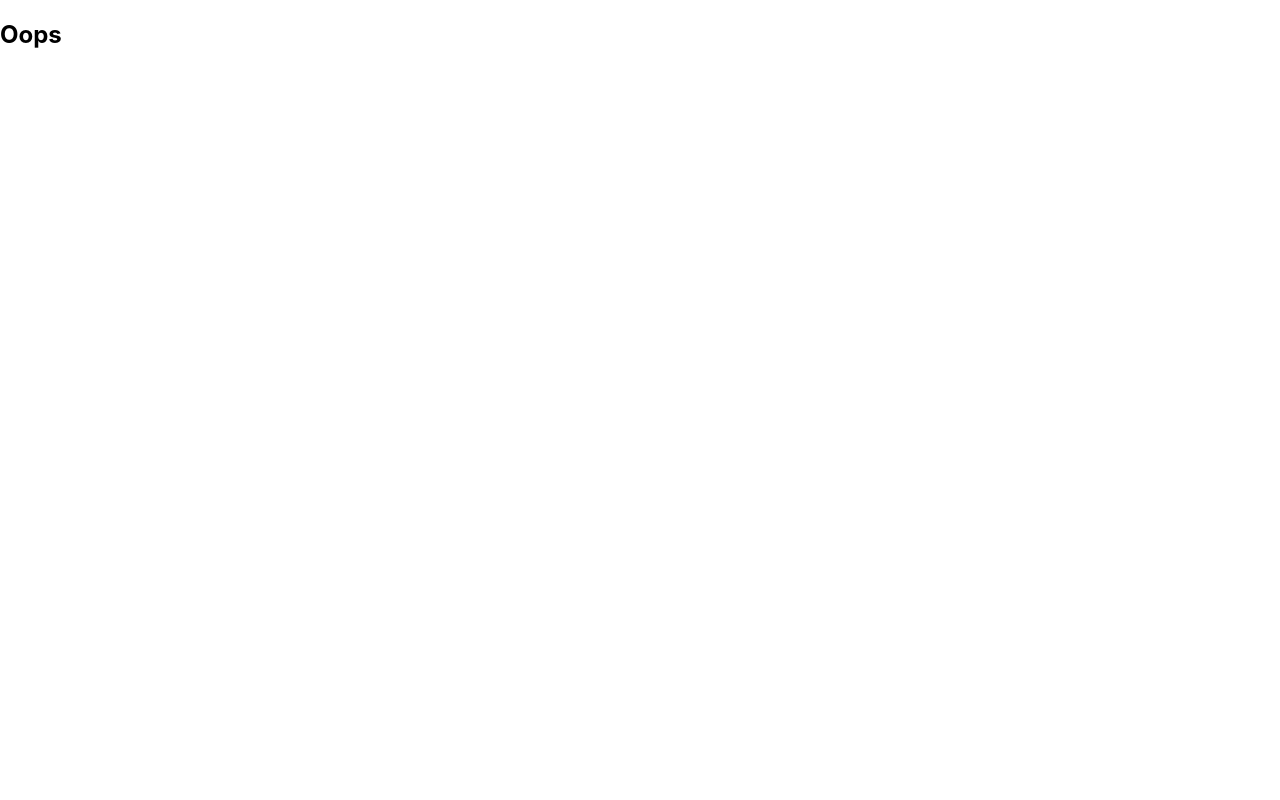
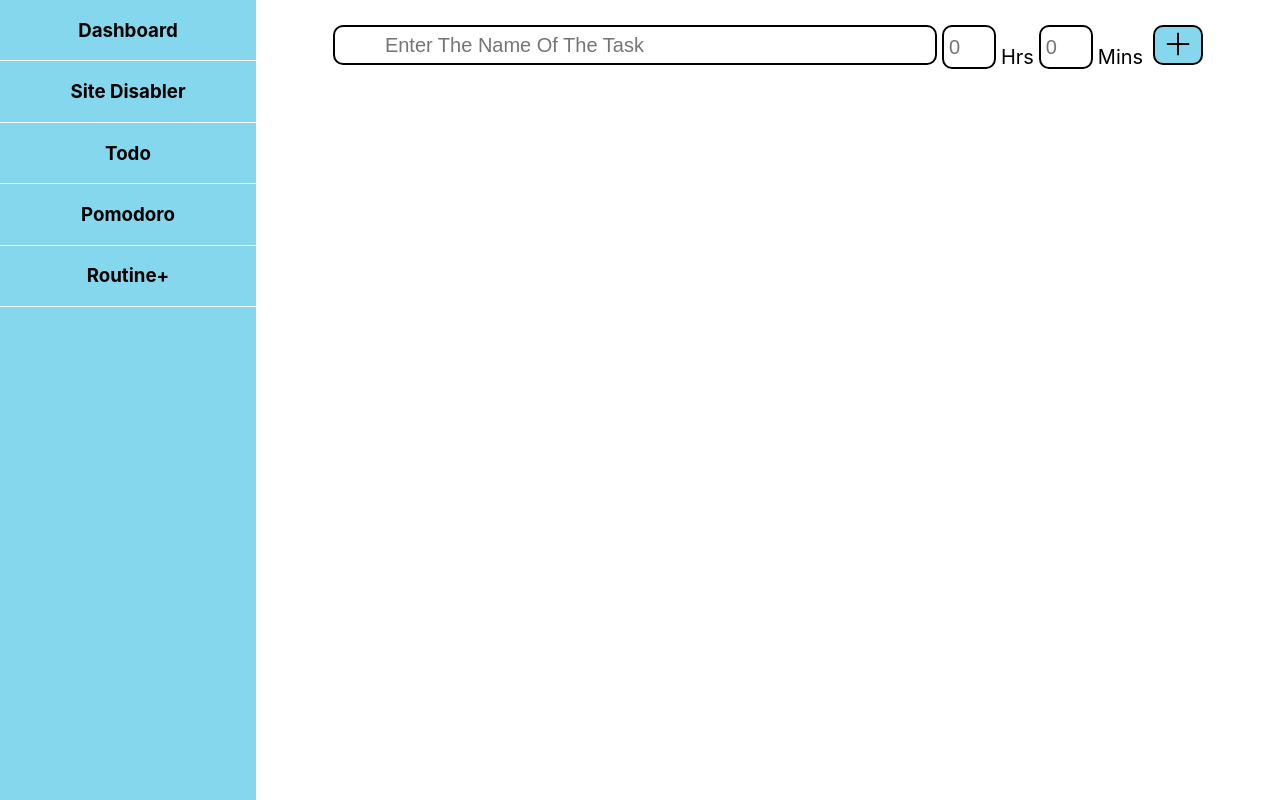
Before and after one commit to bishalx0/DoMoreNow, a React (Create React App) app in the folder front_end/: page /main in a window 1280 px wide. Before the commit this address had no page. Built offline with nearby package versions, Linux system fonts and the light colour scheme.

Commit message:
main page updated with vertical side navbar

```diff
--- a/front_end/src/App.js
+++ b/front_end/src/App.js
@@ -14,7 +14,7 @@ const App = () => {
         <div className={classes.logoContainer}>
           <img src={require('./images/logo.jpg')} className={classes.logo}/>
         </div>
-        <NavBar />
+        {/* <NavBar /> */}
 
       </div>
 
--- /dev/null
+++ b/front_end/src/Components/Dashboard/Dashboard.js
@@ -0,0 +1,12 @@
+import React from 'react';
+import classes from './Dashboard.module.css';
+
+const Dashboard = () => {
+    return (
+        <div className={classes.dashboardContainer}>
+            <h3>Dashboard here please</h3>
+        </div>
+    )
+}
+
+export default Dashboard;
--- a/front_end/src/Components/Hero/Hero.js
+++ b/front_end/src/Components/Hero/Hero.js
@@ -1,5 +1,6 @@
 import React from 'react'
 import "./hero.css";
+import { Link } from 'react-router-dom';
 
 const Hero = () => {
   return (
@@ -12,7 +13,7 @@ const Hero = () => {
                       <p> DoMoreNow is an automated distraction eliminator that enables you to take control over your priorities once again. With DoMoreNow, you can finally be free to pursue your goals distraction-free.</p>
                     </div>
                     <div className="btn">
-                      <button src="#">Focus Now</button>
+                      <button><Link to="/main" style={{color:"#fff",textDecoration:'none'}}>Focus Now</Link></button>
                     </div>
                 </div>
                 <div className="heroCharacter">
--- /dev/null
+++ b/front_end/src/Components/Main/Main.js
@@ -0,0 +1,54 @@
+import React, { useEffect, useState } from 'react';
+import classes from './Main.module.css'
+import NavBarItem from '../NavBarItem/NavBarItem';
+import Todo from '../Todo/Todo';
+import Dashboard from '../Dashboard/Dashboard';
+import SiteDisabler from '../SiteDisabler/SiteDisabler';
+import Pomodoro from '../Pomodoro/Pomodoro';
+import RoutinePlus from '../RoutinePlus/RoutinePlus';
+
+const Main = () => {
+    const [itemClicked,updateItemClicked] = useState("todo");
+    let component = <Todo />
+    switch(itemClicked){
+        case 'dashboard':
+            component = <Dashboard />
+            break;
+        case 'disabler':
+            component = <SiteDisabler />
+            break;
+        case 'todo':
+            component = <Todo />
+            break;
+        case 'pomodoro':
+            component = <Pomodoro />
+            break;
+        case 'routineplus':
+            component = <RoutinePlus />
+            break;
+    }
+    useEffect(() => {
+        console.log(itemClicked);
+    })
+    return (
+        <div className={classes.main}>
+            {/* side navbar vertical */}
+            <div className={classes.verticalNavbar}>
+                <div className={classes.verticalNavbarItems}><NavBarItem item="Dashboard" onClick={() => {updateItemClicked('dashboard')}} /></div>
+                <div className={classes.verticalNavbarItems}><NavBarItem item="Site Disabler" onClick={() => updateItemClicked('disabler')} /></div>
+                <div className={classes.verticalNavbarItems}><NavBarItem item="Todo" onClick={() => updateItemClicked('todo')} /></div>
+                <div className={classes.verticalNavbarItems}><NavBarItem item="Pomodoro" onClick={() => updateItemClicked('pomodoro')}/></div>
+                <div className={classes.verticalNavbarItems}><NavBarItem item="Routine+" onClick={() => updateItemClicked('routineplus')} /></div>
+
+
+
+            </div>
+            <div className={classes.verticalComponents}>
+                {component}
+            </div>
+
+        </div>
+    )
+}
+
+export default Main;
--- /dev/null
+++ b/front_end/src/Components/Main/Main.module.css
@@ -0,0 +1,21 @@
+.main{
+    height: 100vh;
+    width: 100vw;
+    display : flex;
+}
+
+.verticalNavbar{
+    height: 100%;
+    width : 20%;
+    background-color: #84D7EC;
+    text-align: center;
+}
+
+.verticalNavbarItems{
+    border-bottom : 1px solid #fff;
+}
+
+.verticalComponents{
+    height: 100%;
+    width: 80%;
+}
--- a/front_end/src/Components/NavBarItem/NavBarItem.js
+++ b/front_end/src/Components/NavBarItem/NavBarItem.js
@@ -5,7 +5,9 @@ import {Link} from 'react-router-dom';
 
 const NavBarItem = (props) => {
   return (
-    <Link to={props.link} style={{textDecoration:'none'}}><h3 className={classes.navbarItem}>{props.item}</h3></Link>
+    // <Link to={props.link} style={{textDecoration:'none'}}>
+    <h3 className={classes.navbarItem} onClick={props.onClick} style={props.textStyle}>{props.item}</h3>
+    // </Link>
   )
 }
 
--- /dev/null
+++ b/front_end/src/Components/SiteDisabler/SiteDisabler.js
@@ -0,0 +1,13 @@
+import React from 'react';
+import classes from './SiteDisabler.module.css';
+
+const SiteDisabler = () => {
+    return (
+        <div className={classes.siteDisablerContainer}>
+            <h1>This is for site disabler</h1>
+            <h2>Enter site names to be blocked when you are on focus mode</h2>
+        </div>
+    )
+}
+
+export default SiteDisabler;
--- /dev/null
+++ b/front_end/src/Components/SiteDisabler/SiteDisabler.module.css
@@ -0,0 +1,4 @@
+.siteDisablerContainer{
+    border: 5px solid red;
+    height: 100%;
+}
--- a/front_end/src/Components/Todo/Todo.js
+++ b/front_end/src/Components/Todo/Todo.js
@@ -6,13 +6,15 @@ const Todo = () => {
     const [hr,updateHr] = useState(0);
     const [min,updateMin] = useState(0);
 
+    const [todoCollection,updateTodoCollection] = useState([]);
+
     useEffect(() => {
         console.log(todoTitle,hr,min);
     })
 
     const sendData = async () => {
         try{
-            const response = await fetch('http://localhost:8000/',{
+            const response = await fetch('http://127.0.0.1:8000/todoapi/todos/',{
             method : 'POST',
             body : JSON.stringify({
                 todoTitle : todoTitle,
@@ -20,10 +22,11 @@ const Todo = () => {
                 mins : min
             }),
             headers : {
-                "Content-type" : "application/json , charset=UTF-8",
+                "Content-type" : "application/json",
             },
             })
             const data = await response.json();
+            console.log("data is during post method : " , data);
         }catch(error){
             console.log(error);
         }
@@ -36,6 +39,24 @@ const Todo = () => {
         }
     }
 
+    const getData = async () => {
+        try{
+            const response = await fetch('http://127.0.0.1:8000/todoapi/todos/',{
+            method : 'GET',
+            })
+            const data = await response.json();
+            let currentTodoCollection = todoCollection;
+            currentTodoCollection.push(data);
+            updateTodoCollection(currentTodoCollection);
+        }catch(error){
+            console.log(error);
+        }
+    }
+
+    const onGetDataClick = () => {
+        getData();
+    }
+
   return (
     <div className={classes.todoContainer}>
         {/* todo title */}
@@ -44,7 +65,7 @@ const Todo = () => {
             {/* todo hour */}
             <input type="number" min="0" max="23" placeholder="0" className={classes.timeCount} onChange={(el) => updateHr(el.target.value)}  /><p className={classes.timeTitle}>Hrs</p>
             <input type="number" min="0" max="59" placeholder="0" className={classes.timeCount} onChange={(el) => updateMin(el.target.value)}  /><p className={classes.timeTitle}>Mins</p>
-            <button onClick={onSendDataClick} className={classes.addNewTask}><img src=' plus.png' /></button>
+            <button onClick={onSendDataClick} className={classes.addNewTask}><img src={require('./plus.png')} className={classes.plusImage}/></button>
         </div>
     </div>
   )
--- a/front_end/src/Components/Todo/Todo.module.css
+++ b/front_end/src/Components/Todo/Todo.module.css
@@ -43,9 +43,14 @@
 
 .addNewTask{
     height: 40px;
-    width: 40px;
+    width: 50px;
     margin-left: 10px;
     border:2px solid black;
     border-radius: 10px;
     background-color: #84D7EC;
 }
+
+.plusImage{
+    height: 30px;
+    width: 30px;
+}
```
Also changed, not shown: front_end/src/index.js (+20 -10 lines), front_end/src/Components/Dashboard/Dashboard.module.css (added).
